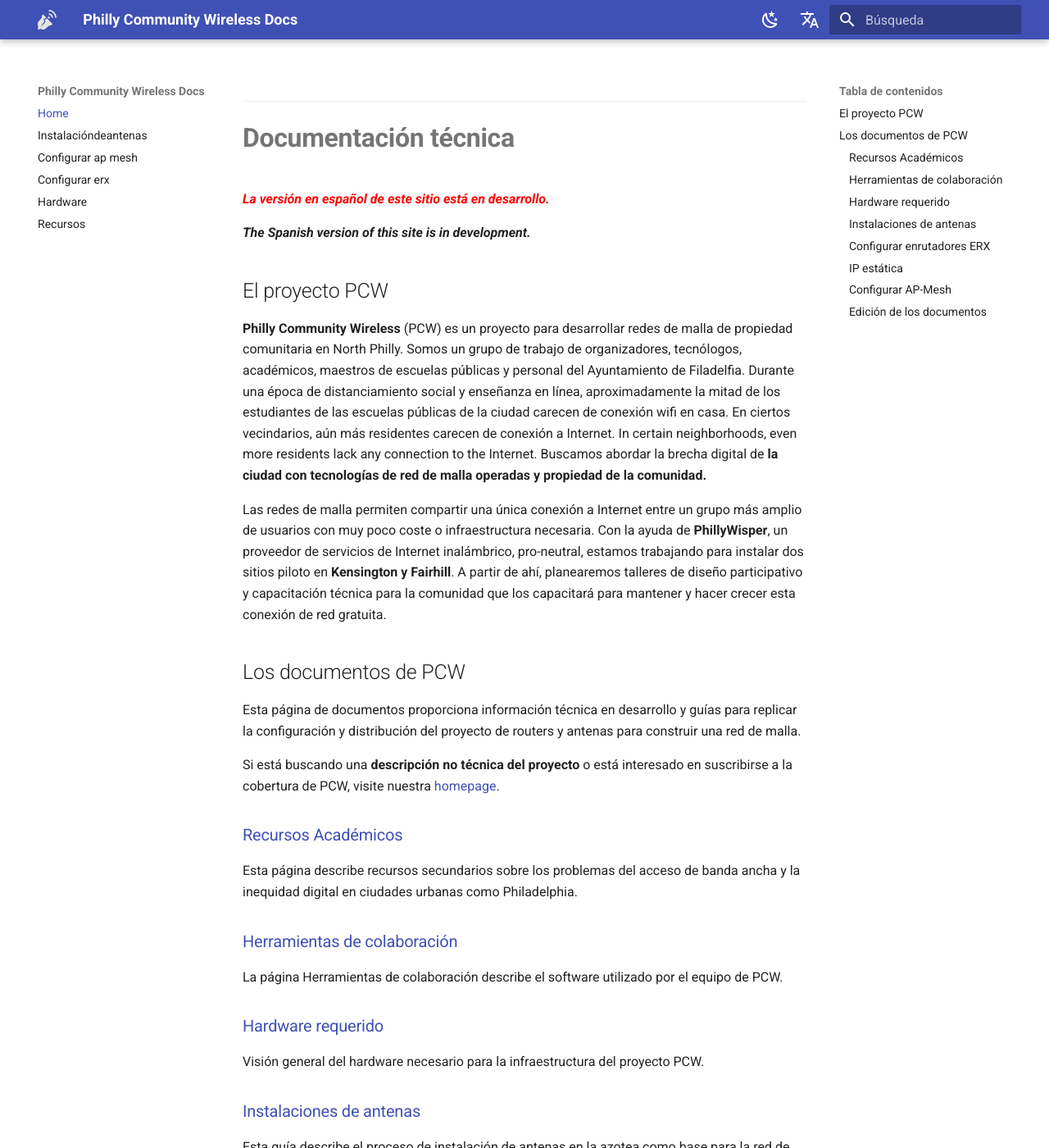
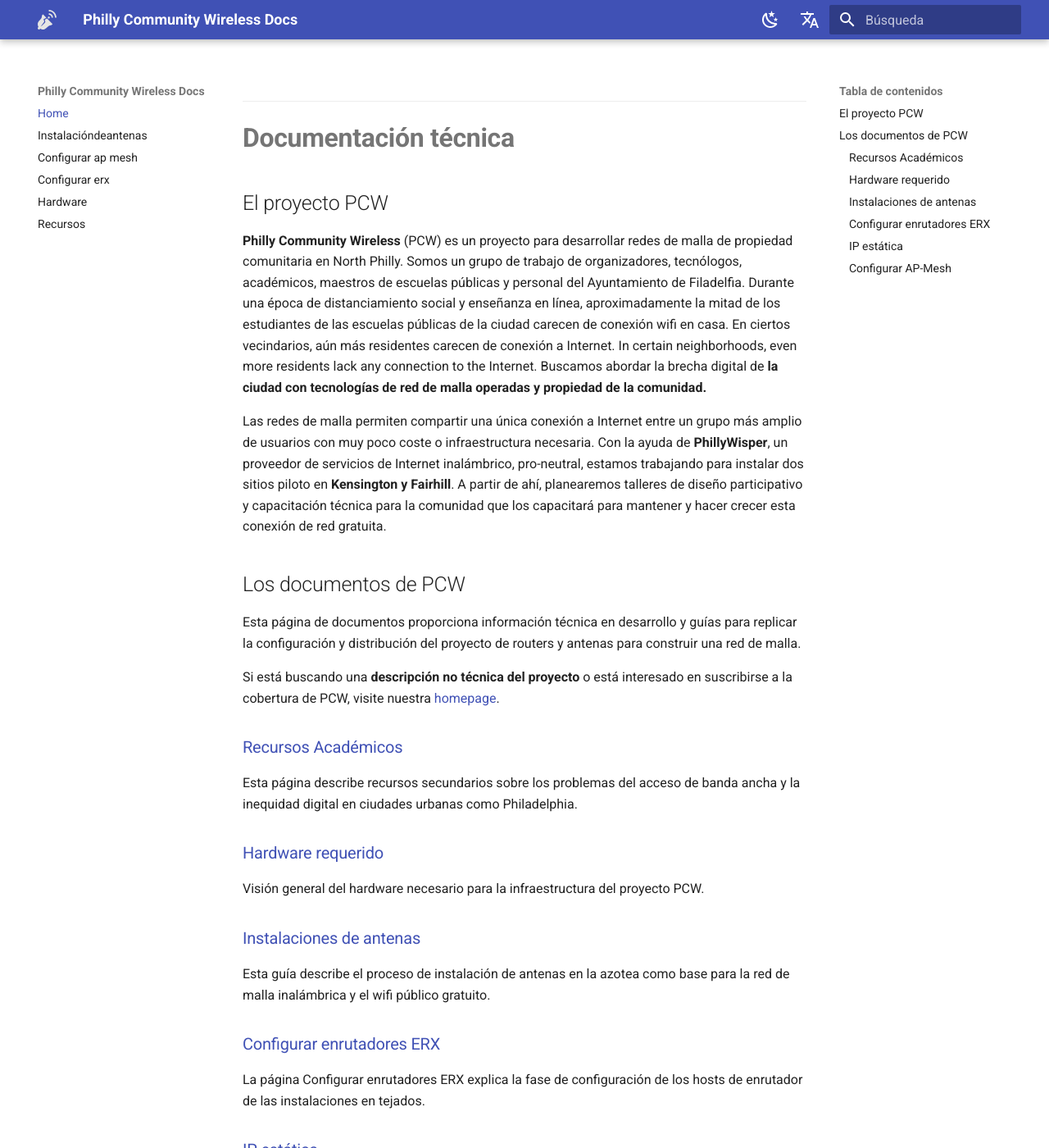
Before and after one commit to phillycommunitywireless/docs-es, an MkDocs documentation site: the page built from docs/index.md, in a window 1280 px wide and 1400 px high. Shown: the whole window at 82% size. Built offline with MkDocs 1.6.1 and Material for MkDocs 9.7.7, drawn with Linux system fonts in a browser that asks for light colours; comment, search, counter and statistics services are not loaded; some of the changed text lies outside the part shown.

Commit message:
Update index.md

```diff
--- a/docs/index.md
+++ b/docs/index.md
@@ -3,50 +3,30 @@
 ---
 # **Documentación técnica**
 
-<span style="color:red">**_La versión en español de este sitio está en desarrollo._**</span>
-
-**_The Spanish version of this site is in development._**
-
 ## El proyecto PCW
-
 **Philly Community Wireless** (PCW) es un proyecto para desarrollar redes de malla de propiedad comunitaria en North Philly. Somos un grupo de trabajo de organizadores, tecnólogos, académicos, maestros de escuelas públicas y personal del Ayuntamiento de Filadelfia. Durante una época de distanciamiento social y enseñanza en línea, aproximadamente la mitad de los estudiantes de las escuelas públicas de la ciudad carecen de conexión wifi en casa. En ciertos vecindarios, aún más residentes carecen de conexión a Internet. In certain neighborhoods, even more residents lack any connection to the Internet. Buscamos abordar la brecha digital de **la ciudad con tecnologías de red de malla operadas y propiedad de la comunidad.**
 
 Las redes de malla permiten compartir una única conexión a Internet entre un grupo más amplio de usuarios con muy poco coste o infraestructura necesaria. Con la ayuda de **PhillyWisper**, un proveedor de servicios de Internet inalámbrico, pro-neutral, estamos trabajando para instalar dos sitios piloto en **Kensington y Fairhill**. A partir de ahí, planearemos talleres de diseño participativo y capacitación técnica para la comunidad que los capacitará para mantener y hacer crecer esta conexión de red gratuita.
 
 ## Los documentos de PCW
-
 Esta página de documentos proporciona información técnica en desarrollo y guías para replicar la configuración y distribución del proyecto de routers y antenas para construir una red de malla.
 
 Si está buscando una **descripción no técnica del proyecto** o está interesado en suscribirse a la cobertura de PCW, visite nuestra [homepage](https://phillycommunitywireless.org).
 
 ### [Recursos Académicos]()
-
 Esta página describe recursos secundarios sobre los problemas del acceso de banda ancha y la inequidad digital en ciudades urbanas como Philadelphia.
 
-### [Herramientas de colaboración]()
-
-La página Herramientas de colaboración describe el software utilizado por el equipo de PCW.
-
 ### [Hardware requerido]()
-
 Visión general del hardware necesario para la infraestructura del proyecto PCW.
 
 ### [Instalaciones de antenas]()
-
 Esta guía describe el proceso de instalación de antenas en la azotea como base para la red de malla inalámbrica y el wifi público gratuito.
 
 ### [Configurar enrutadores ERX]()
-
 La página Configurar enrutadores ERX explica la fase de configuración de los hosts de enrutador de las instalaciones en tejados.
 
 ### [IP estática]()
-
 Esta guía describe cómo configurar el ordenador con una IP estática, de modo que pueda configurar el router y el kit de malla.
 
 ### [Configurar AP-Mesh]()
-
 Esta guía describe la configuración de un kit de malla que se puede instalar en cualquier hogar muy cerca (medio bloque de vecindario) de un host de antena en la azotea.
-
-### Edición de los documentos
-
-Si desea contribuir a los documentos de PCW, consulte nuestras directrices.
```
